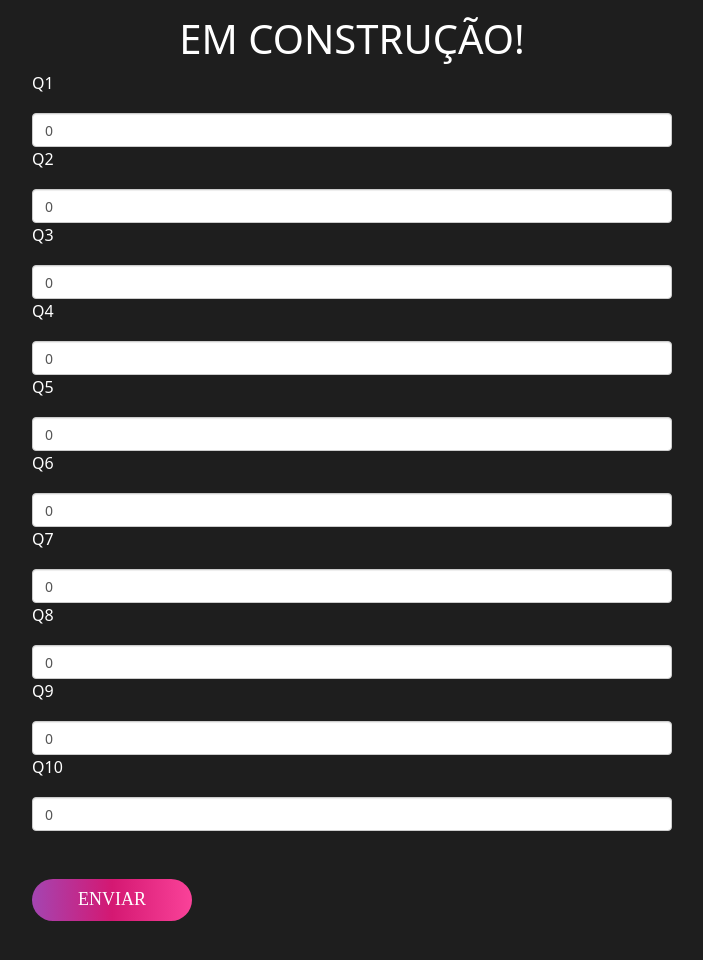
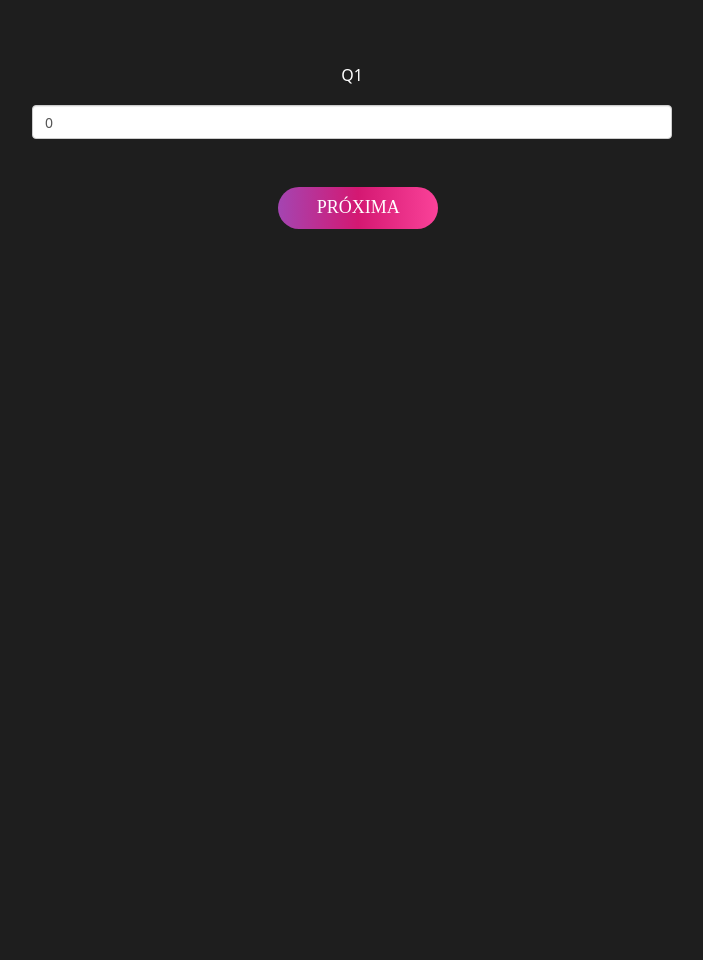
Before and after one commit to notOliveira/TGR, a Django app: page /quiz/ in a window 1280 px wide. Shown: the part 129-1089 px from the top of the page, without its empty margins (288-991 px from the left). Run offline with Django 4.2, Linux system fonts and the light colour scheme; the visitor is signed in with stand-in values (Sample User, id 1); data comes from the database, SQL or seed files in the repository; parts of the project's set-up code (start-up, migrations or seed data) failed here and were passed over; some libraries are stand-ins or nearby versions; some web fonts are replaced.

Commit message:
Seções na página de quiz

```diff
--- a/tgr/main/static/main/css/auth-forms.css
+++ b/tgr/main/static/main/css/auth-forms.css
@@ -37,11 +37,6 @@
     color: #fff;
     line-height: 1.2;
     text-transform: uppercase;
-    display: -webkit-box;
-    display: -webkit-flex;
-    display: -moz-box;
-    display: -ms-flexbox;
-    display: flex;
     justify-content: center;
     align-items: center;
     padding: 0 20px;
--- a/tgr/main/static/main/css/quiz.css
+++ b/tgr/main/static/main/css/quiz.css
@@ -12,7 +12,7 @@
 .quiz-form {
     margin: 0 auto;
     width: 50%;
-    text-align: left;
+    text-align: center;
 }
 
 .quiz-form input {
@@ -47,3 +47,11 @@
     -webkit-box-shadow:inset 0 1px 1px rgba(0,0,0,.075),0 0 8px rgba(102,175,233,.6);
     box-shadow:inset 0 1px 1px rgba(0,0,0,.075),0 0 8px rgba(102,175,233,.6)
 }
+
+.section {
+    display: none;
+  }
+
+  .active {
+    display: block;
+  }
--- a/tgr/users/templates/users/logout.html
+++ b/tgr/users/templates/users/logout.html
@@ -3,7 +3,7 @@
 {% block title %}Logout{% endblock %}
 {% block links %}
 <link rel="stylesheet" type="text/css" href="{% static 'main/css/logout.css' %}">
-    <script type="text/javascript" src="../static/main/js/logout.js"></script>
+<script type="text/javascript" src="{% static 'main/js/logout.js' %}"></script>
 {% endblock %}
 {% block content %}
 
--- a/tgr/users/templates/users/quiz.html
+++ b/tgr/users/templates/users/quiz.html
@@ -4,25 +4,102 @@
 {% block title %}Quiz{% endblock %}
 {% block links %}
 <link rel="stylesheet" type="text/css" href="{% static 'main/css/auth-forms.css' %}">
-    <link rel="stylesheet" type="text/css" href="{% static 'main/css/quiz.css' %}">
+<link rel="stylesheet" type="text/css" href="{% static 'main/css/quiz.css' %}">
+<script type="text/javascript" src="../static/main/js/quiz.js"></script>
 {% endblock %}
 {% block content %}
 
 <div class="main-quiz">
     <br><br><br><br><br><br>
-    <h1>EM CONSTRUÇÃO!</h1>
+
     <form method="POST" class="quiz-form" enctype="multipart/form-data">
         {% csrf_token %}
-        {% for field in form %}
+        <br><br>
+        <section class="section active" id="section1">
+            {{ form.q1.label }}
+            <br>
             <div class="field-controller">
-                {{ field.label }}
-                {{ field }}
+                {{ form.q1 }}
             </div>
-        {% endfor %}
-        <br><br>
-        <button class="auth-form-submit" type="submit">
-            Enviar
-        </button>
-    </form>
+        </section>
+
+        <section class="section" id="section2">
+            {{ form.q2.label }}
+            <br>
+            <div class="field-controller">
+                {{ form.q2 }}
+            </div>
+        </section>
+
+        <section class="section" id="section3">
+            {{ form.q3.label }}
+            <br>
+            <div class="field-controller">
+                {{ form.q3 }}
+            </div>
+        </section>
+
+        <section class="section" id="section4">
+            {{ form.q4.label }}
+            <br>
+            <div class="field-controller">
+                {{ form.q4 }}
+            </div>
+        </section>
+
+        <section class="section" id="section5">
+            {{ form.q5.label }}
+            <br>
+            <div class="field-controller">
+                {{ form.q5 }}
+            </div>
+        </section>
+
+        <section class="section" id="section6">
+            {{ form.q6.label }}
+            <br>
+            <div class="field-controller">
+                {{ form.q6 }}
+            </div>
+        </section>
+
+        <section class="section" id="section7">
+            {{ form.q7.label }}
+            <br>
+            <div class="field-controller">
+                {{ form.q7 }}
+            </div>
+        </section>
+
+        <section class="section" id="section8">
+            {{ form.q8.label }}
+            <br>
+            <div class="field-controller">
+                {{ form.q8 }}
+            </div>
+        </section>
+
+        <section class="section" id="section9">
+            {{ form.q9.label }}
+            <br>
+            <div class="field-controller">
+                {{ form.q9 }}
+            </div>
+        </section>
+
+        <section class="section" id="section10">
+            {{ form.q10.label }}
+            <br>
+            <div class="field-controller">
+                {{ form.q10 }}
+            </div>
+            <br>
+            <button class="auth-form-submit text-center" type="submit">Enviar</button>
+    </section>
+    <br><br>
+</form>
+<button id="btnPrevious" class="auth-form-submit">Anterior</button>
+<span>&nbsp;&nbsp;</span>
+<button id="btnNext" class="auth-form-submit">Próxima</button>
 </div>
 {% endblock content %}
```
Also changed, not shown: tgr/main/static/main/css/pre-quiz.css (+8 -2 lines), tgr/main/static/main/js/quiz.js (added, +51 -0 lines).
